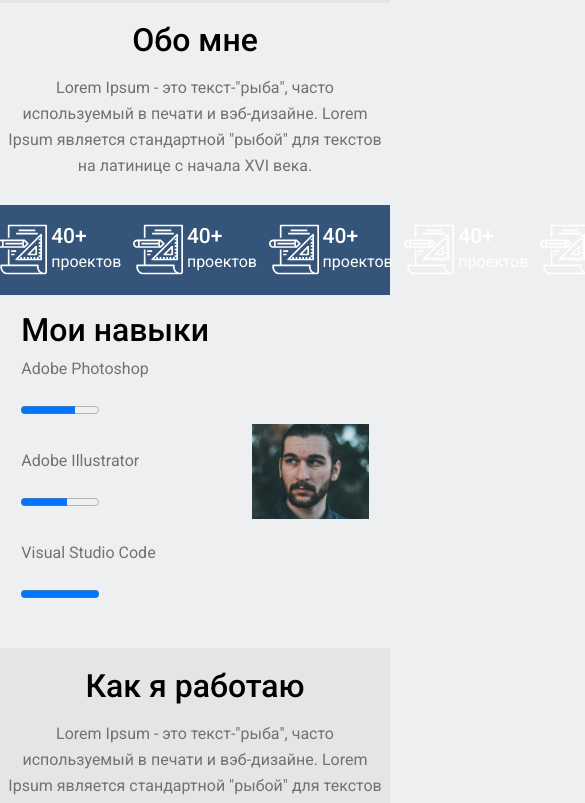
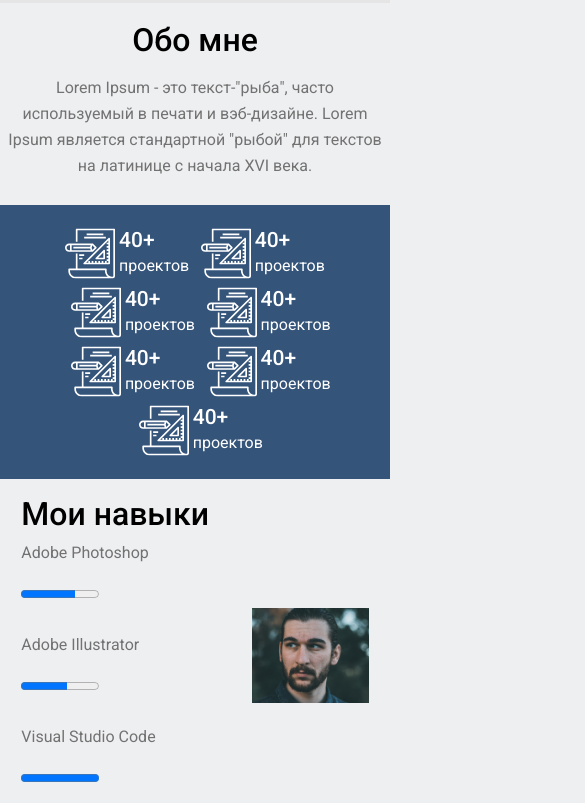
Before and after one commit to Viktory4121/web_it_portfolio, a plain HTML site: page index.html in a window 390 px wide. Shown: the part 708-1511 px from the top of the page, 585 px wide, since content can reach past the window. Drawn offline with Linux system fonts and the light colour scheme; a web font is replaced by a local one.

Commit message:
add style_media + fix

```diff
--- a/index.html
+++ b/index.html
@@ -8,7 +8,7 @@
 
     <!-- Styles -->
     <link rel="stylesheet" href="styles/style.css">
-    <!-- <link rel="stylesheet" href="styles/style_media.css"> -->
+    <link rel="stylesheet" href="styles/style_media.css">
 
     <!-- Fonts -->
     <link rel="preconnect" href="https://fonts.googleapis.com">
--- /dev/null
+++ b/styles/style_media.css
@@ -0,0 +1,11 @@
+@media (max-width: 1145px) {
+
+    .projects-info {
+        flex-wrap: wrap;
+    }
+
+    .project-items {
+        margin-top: 1vw;
+        margin-bottom: 1vw;
+    }
+}
```
